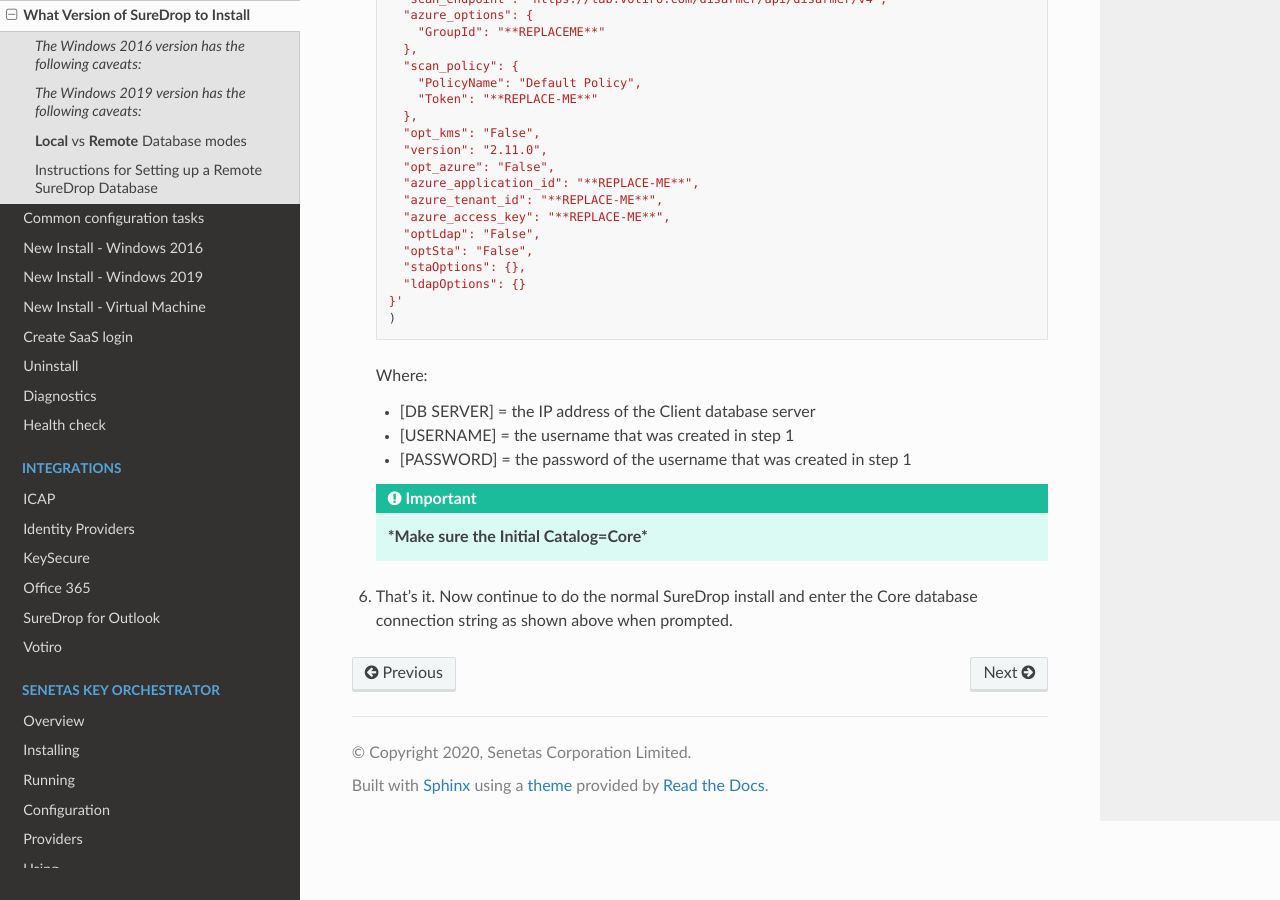
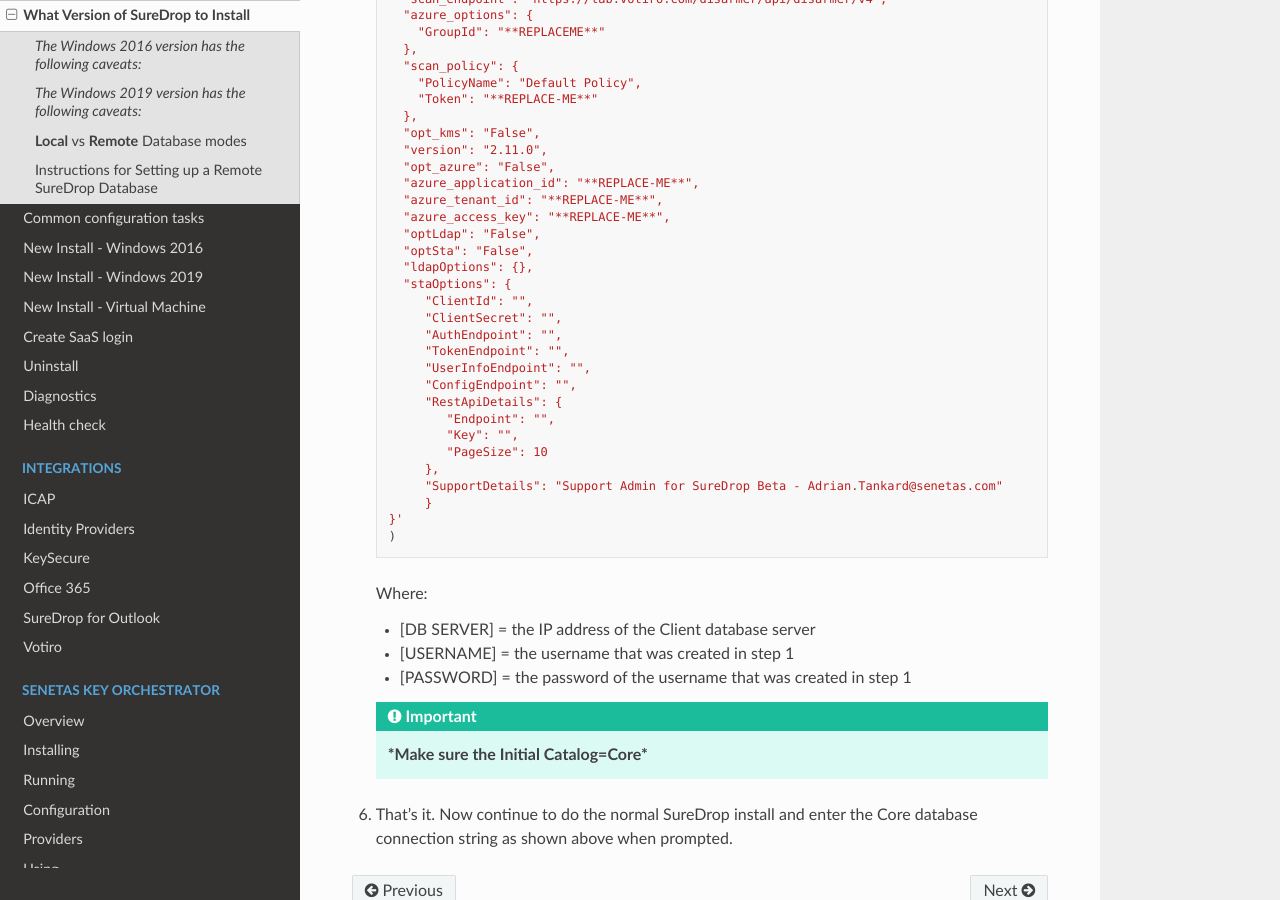
Before and after one commit to Senetas/SureDrop, a Sphinx documentation site: the page built from docs/source/intro/Version.rst, in a window 1280 px wide and 900 px high, scrolled down 3406 px. Built offline with Sphinx 7.4.7 and the Read the Docs theme 2.0.0, drawn with Linux system fonts in a browser that asks for light colours.

Commit message:
Update Version.rst

```diff
--- a/docs/source/intro/Version.rst
+++ b/docs/source/intro/Version.rst
@@ -152,8 +152,21 @@
          "azure_access_key": "**REPLACE-ME**",
          "optLdap": "False",
          "optSta": "False",
-         "staOptions": {},
-         "ldapOptions": {}
+         "ldapOptions": {},
+         "staOptions": {
+            "ClientId": "",
+            "ClientSecret": "",
+            "AuthEndpoint": "",
+            "TokenEndpoint": "",
+            "UserInfoEndpoint": "",
+            "ConfigEndpoint": "",
+            "RestApiDetails": {
+               "Endpoint": "",
+               "Key": "",
+               "PageSize": 10
+            },
+            "SupportDetails": "Support Admin for SureDrop Beta - Adrian.Tankard@senetas.com"
+            }
        }'
        )
 
```
